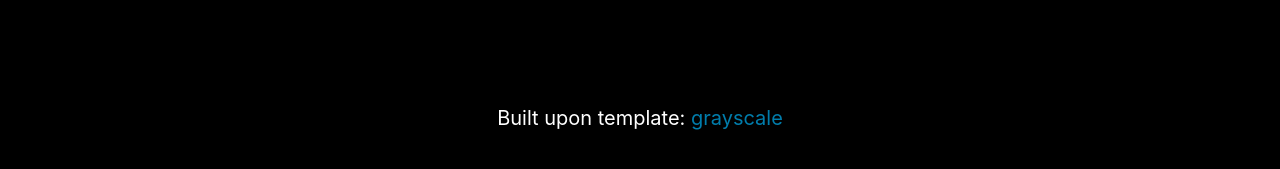
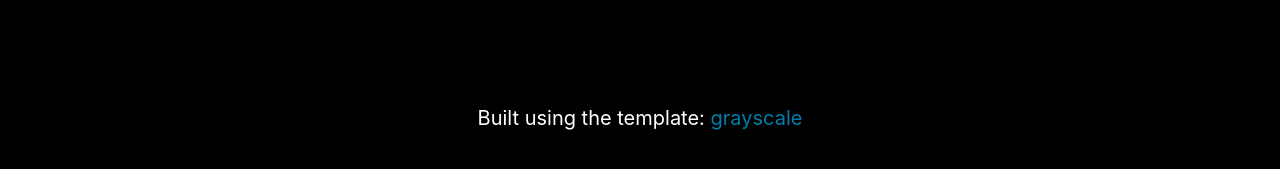
Before and after one commit to chetanpm/Redundant_Mechatronic_Lab, a Jekyll site: the page built from index.html, in a window 1280 px wide and 900 px high, scrolled down 2986 px. Shown: the part 716-885 px from the top of the window. Built offline with Jekyll 4.4.1, drawn with Linux system fonts in a browser that asks for light colours.

Commit message:
Cleanup
Delete unnecessary file.

```diff
--- a/_includes/8-footer.html
+++ b/_includes/8-footer.html
@@ -1,6 +1,6 @@
 <!-- Footer -->
 <footer>
     <div class="container text-center footer-note">
-        <p>Built upon template: <a href="http://jeromelachaud.github.io/grayscale-theme/">grayscale</a></p>
+        <p>Built using the template: <a href="http://jeromelachaud.github.io/grayscale-theme/">grayscale</a></p>
     </div>
 </footer>
--- a/assets/img/footer.html
+++ /dev/null
@@ -1,6 +0,0 @@
-    <!-- Footer -->
-    <footer>
-        <div class="container text-end footer-note">
-            <p>Built using the template: <a href="http://jeromelachaud.github.io/grayscale-theme/">grayscale</a></p>
-        </div>
-    </footer>
```
